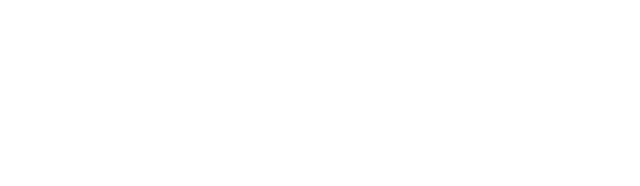
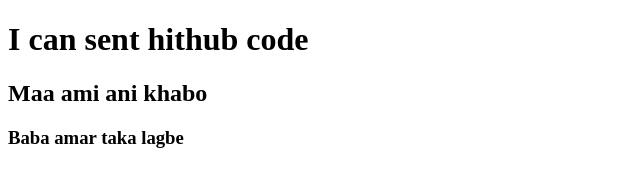
Before and after one commit to Habib6251/My-Second-Repo, a plain HTML site: page index.html in a window 1280 px wide. Shown: the whole page, without its empty margins (0-640 px from the left). Drawn offline with Linux system fonts and the light colour scheme.

Commit message:
added header

```diff
--- a/index.html
+++ b/index.html
@@ -7,6 +7,8 @@
     <title>My-Second-Repo</title>
 </head>
 <body>
-
+<h1>I can sent hithub code</h1>
+<h2>Maa ami ani khabo</h2>
+<h3>Baba amar taka lagbe</h3>
 </body>
 </html>
```
